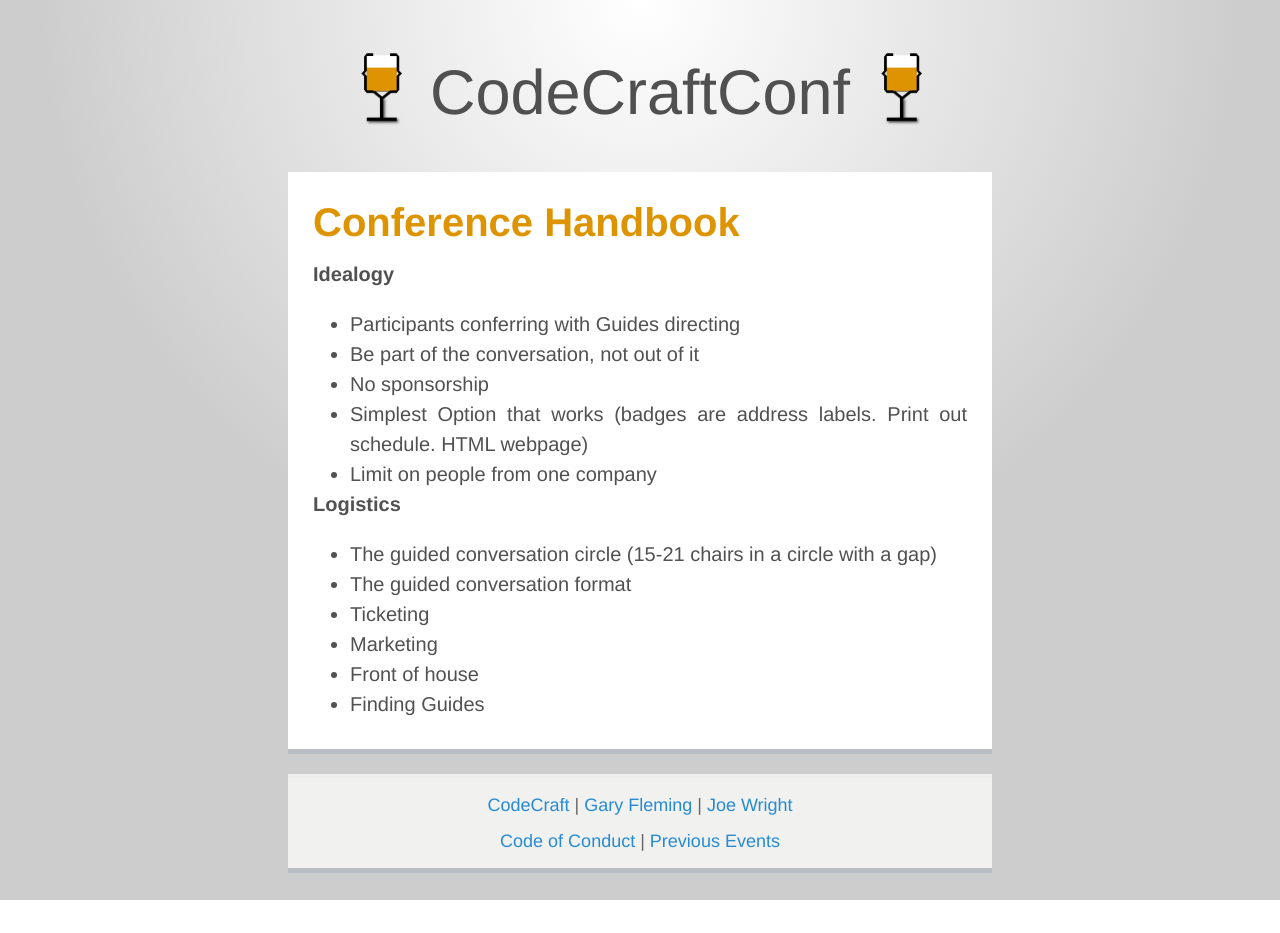
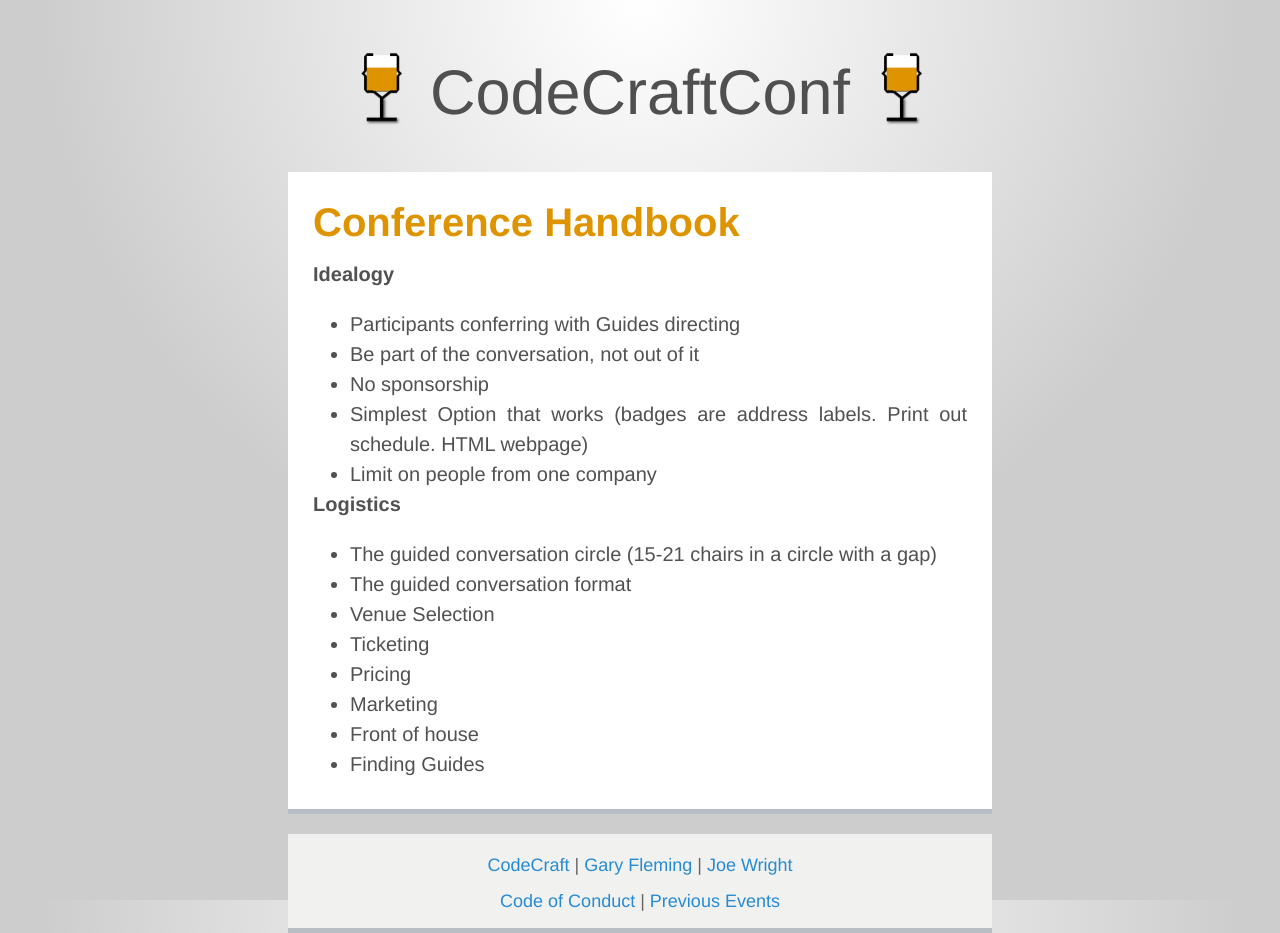
Before and after one commit to codecraftuk/codecraftuk.github.io, a Jekyll site: the page built from conference-handbook.md, in a window 1280 px wide. Built offline with Jekyll 4.4.1, drawn with Linux system fonts in a browser that asks for light colours; Markdown is read by kramdown in place of the engine named in the settings; before the commit the page ends 900 px from its top, so only the background shows below that.

Commit message:
pricing, venue

```diff
--- a/conference-handbook.md
+++ b/conference-handbook.md
@@ -15,7 +15,9 @@ layout: conf
 
 * The guided conversation circle (15-21 chairs in a circle with a gap)
 * The guided conversation format
+* Venue Selection
 * Ticketing
+* Pricing
 * Marketing
 * Front of house
 * Finding Guides
```
